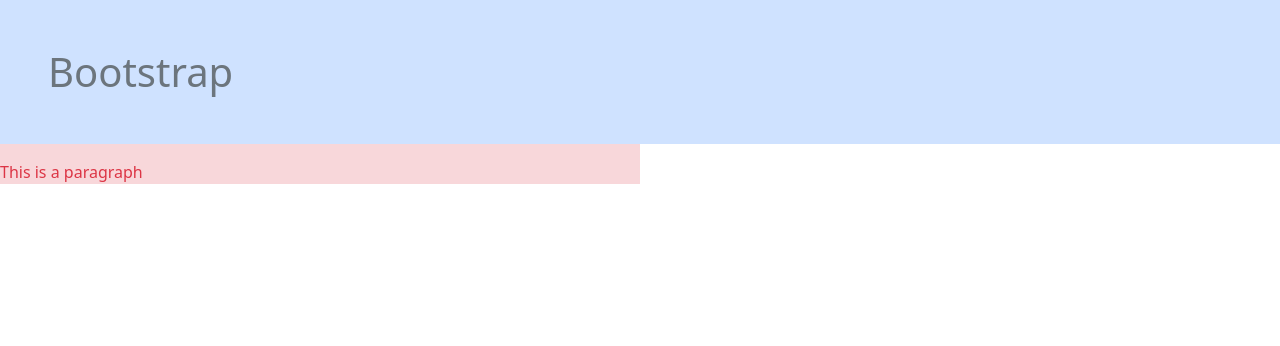
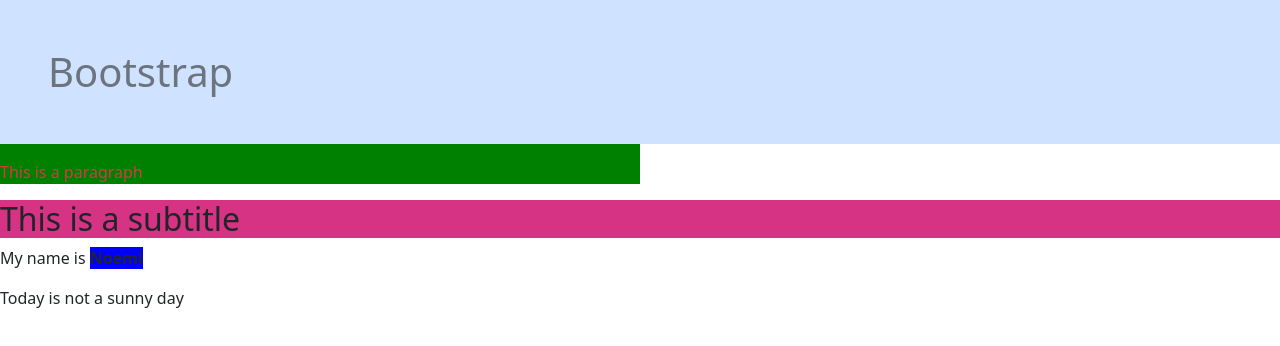
Before and after one commit to AnxoB/front-dem, a plain HTML site: page index.html in a window 1280 px wide. Drawn offline with nearby package versions, Linux system fonts and the light colour scheme.

Commit message:
Version 0.2

```diff
--- a/index.html
+++ b/index.html
@@ -5,6 +5,7 @@
     <meta name="viewport" content="width=device-width, initial-scale=1.0">
     <title>Bootstrap</title>
     <link href="https://cdn.jsdelivr.net/npm/bootstrap@5.3.3/dist/css/bootstrap.min.css" rel="stylesheet" integrity="sha384-QWTKZyjpPEjISv5WaRU9OFeRpok6YctnYmDr5pNlyT2bRjXh0JMhjY6hW+ALEwIH" crossorigin="anonymous">
+    <link rel="stylesheet" href="style.css">
     <script>
         console.log("Try programiz.pro");
 
@@ -20,10 +21,17 @@
             header1.classList.remove("textprimary");
             header1.classList.add("text-secondary");
         }
-    </script>
+        function changeBgParagraph(){
+            let a=document.querySelector("p").style.backgroundColor="green"
+            let p=document.querySelector("p>strong").style.backgroundColor="blue"
+        }
+</script>
 </head>
-<body class="d-flex flex-column">
+<body class="d-flex flex-column" onload="changeBgParagraph()">
     <h1 id="header1" onmouseover="changeColor()" class="text-primary bg-primary-subtle p-5 m-0">Bootstrap</h1>
-    <p class="text-danger bg-danger-subtle pt-3 w-50">This is a paragraph</p>
+    <p class="text-danger pt-3 w-50">This is a paragraph</p>
+    <h2>This is a subtitle</h2>
+    <p>My name is <strong>Noemi</strong></p>
+    <p>Today is not a sunny day</p>
 </body>
 </html>
--- /dev/null
+++ b/style.css
@@ -0,0 +1,3 @@
+h2{
+    background-color: var(--bs-pink);
+}
```
Also changed, not shown: javascript.js (line endings or trailing spaces).
